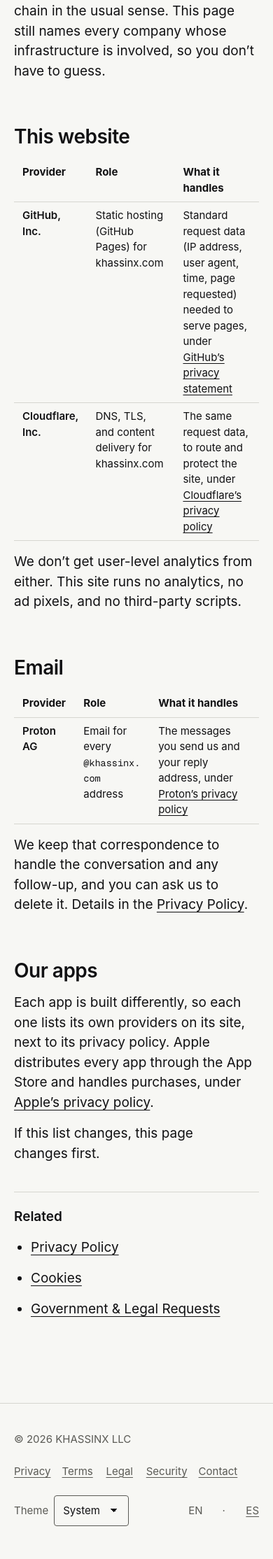
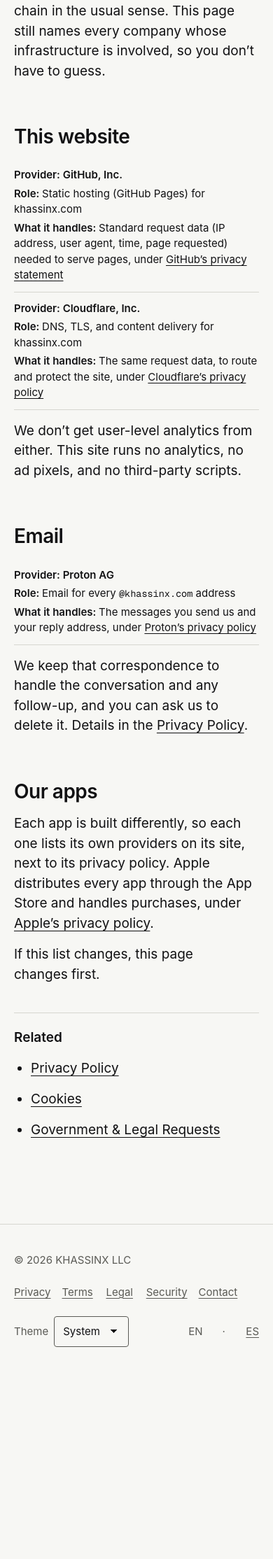
Before and after one commit to KhassinX/khassinx-apex-web, a Jekyll site: the page built from legal/subprocessors.md, in a window 390 px wide. Shown: the part 955-3183 px from the top of the page at 70% size. Built offline with Jekyll 4.4.1, drawn with Linux system fonts in a browser that asks for light colours; after the commit the page ends 2944 px from its top, so only the background shows below that.

Commit message:
fix(web): las tablas de proveedores se apilan como «etiqueta: valor» en angosto
A 320 la tabla de /legal/subprocessors/ (EN y ES) desbordaba: scrollWidth 325 contra 280. Por debajo de 30em cada fila se apila y cada celda lleva su etiqueta (data-label); arriba sigue siendo tabla y ya no necesita scroll horizontal. El texto y los enlaces de las tablas son idénticos a los de antes (comparados en el HTML construido).

Co-Authored-By: Claude Opus 5.5 <noreply@anthropic.com>
Claude-Session: https://claude.ai/code/session_014MueK6FRru5xsVHgayAvp8

```diff
--- a/assets/css/primitives.css
+++ b/assets/css/primitives.css
@@ -149,8 +149,17 @@ nav a { justify-content: center; }
 .prose li + li { margin-top: var(--khassinx-s-2); }
 .prose strong { font-weight: 600; }
 .prose code { font-family: var(--font-mono); font-size: 0.9em; overflow-wrap: anywhere; }
-.prose table { display: block; overflow-x: auto; border-collapse: collapse; font-size: var(--khassinx-t-small); }
+.prose table { border-collapse: collapse; font-size: var(--khassinx-t-small); }
 .prose th, .prose td { padding: var(--khassinx-s-2) var(--khassinx-s-3); text-align: left; vertical-align: top; border-bottom: 1px solid var(--khassinx-rule); }
+
+@media (max-width: 30em) {
+  .prose table, .prose tbody, .prose tr, .prose td { display: block; }
+  .prose thead { display: none; }
+  .prose tr { padding-block: var(--khassinx-s-3); border-bottom: 1px solid var(--khassinx-rule); }
+  .prose td { padding: 0; border: 0; }
+  .prose td + td { margin-top: var(--khassinx-s-1); }
+  .prose td::before { content: attr(data-label) ": "; font-weight: 600; }
+}
 
 @media (prefers-reduced-motion: reduce) {
   *, *::before, *::after { animation: none !important; transition: none !important; }
--- a/legal/subprocessors.md
+++ b/legal/subprocessors.md
@@ -22,18 +22,28 @@ KHASSINX keeps no customer database, so there is no processing chain in the usua
 
 ## This website
 
-| Provider | Role | What it handles |
-|---|---|---|
-| **GitHub, Inc.** | Static hosting (GitHub Pages) for khassinx.com | Standard request data (IP address, user agent, time, page requested) needed to serve pages, under [GitHub's privacy statement](https://docs.github.com/en/site-policy/privacy-policies/github-general-privacy-statement) |
-| **Cloudflare, Inc.** | DNS, TLS, and content delivery for khassinx.com | The same request data, to route and protect the site, under [Cloudflare's privacy policy](https://www.cloudflare.com/privacypolicy/) |
+<table>
+  <thead>
+    <tr><th>Provider</th><th>Role</th><th>What it handles</th></tr>
+  </thead>
+  <tbody>
+    <tr><td data-label="Provider"><strong>GitHub, Inc.</strong></td><td data-label="Role">Static hosting (GitHub Pages) for khassinx.com</td><td data-label="What it handles">Standard request data (IP address, user agent, time, page requested) needed to serve pages, under <a href="https://docs.github.com/en/site-policy/privacy-policies/github-general-privacy-statement">GitHub’s privacy statement</a></td></tr>
+    <tr><td data-label="Provider"><strong>Cloudflare, Inc.</strong></td><td data-label="Role">DNS, TLS, and content delivery for khassinx.com</td><td data-label="What it handles">The same request data, to route and protect the site, under <a href="https://www.cloudflare.com/privacypolicy/">Cloudflare’s privacy policy</a></td></tr>
+  </tbody>
+</table>
 
 We don't get user-level analytics from either. This site runs no analytics, no ad pixels, and no third-party scripts.
 
 ## Email
 
-| Provider | Role | What it handles |
-|---|---|---|
-| **Proton AG** | Email for every `@khassinx.com` address | The messages you send us and your reply address, under [Proton's privacy policy](https://proton.me/legal/privacy) |
+<table>
+  <thead>
+    <tr><th>Provider</th><th>Role</th><th>What it handles</th></tr>
+  </thead>
+  <tbody>
+    <tr><td data-label="Provider"><strong>Proton AG</strong></td><td data-label="Role">Email for every <code>@khassinx.com</code> address</td><td data-label="What it handles">The messages you send us and your reply address, under <a href="https://proton.me/legal/privacy">Proton’s privacy policy</a></td></tr>
+  </tbody>
+</table>
 
 We keep that correspondence to handle the conversation and any follow-up, and you can ask us to delete it. Details in the [Privacy Policy](/legal/privacy/#email-contact).
 
```
Also changed, not shown: es/legal/subprocessors.md (+17 -7 lines).
